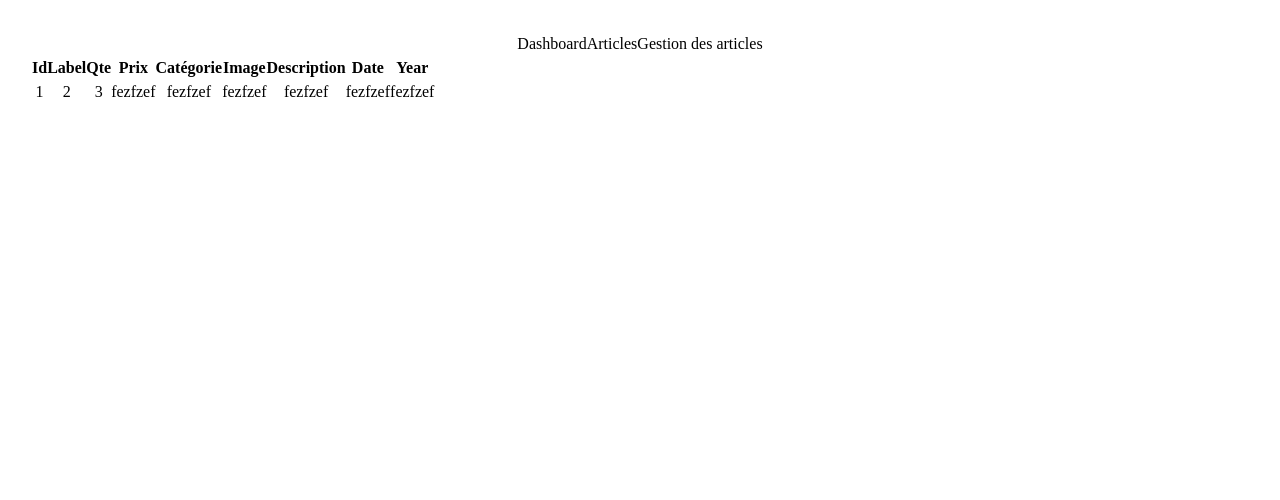
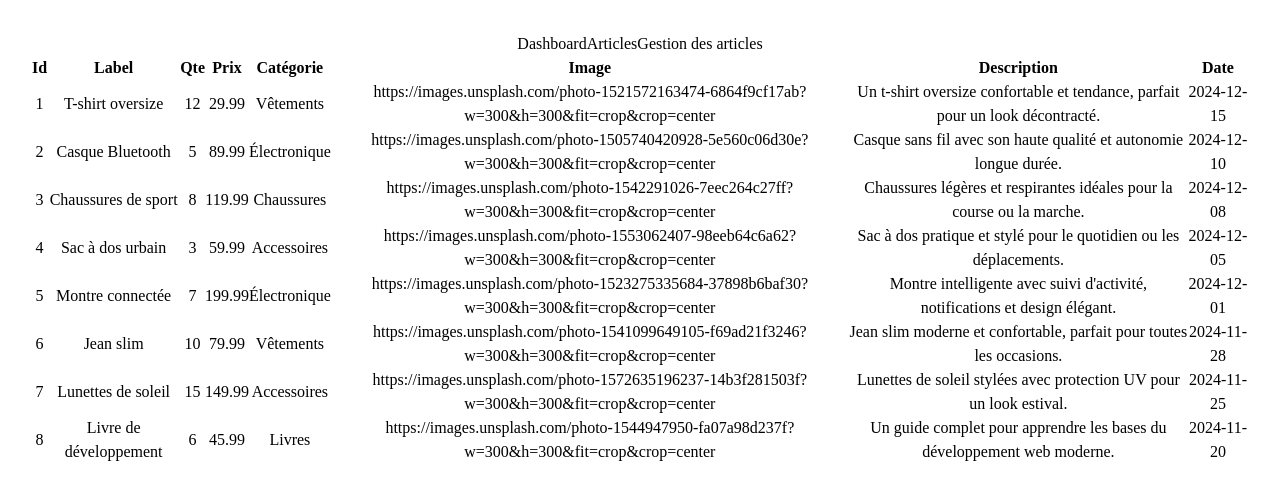
Before and after one commit to bobe974/TestTemplate, a React (Vite) app in the folder eshop-amajaune/: page /manage in a window 1280 px wide. Shown: the top 500 px of the page. Built offline with nearby package versions, Linux system fonts and the light colour scheme.

Commit message:
update model component

```diff
--- /dev/null
+++ b/eshop-amajaune/src/components/productUpdate.jsx
@@ -0,0 +1,69 @@
+import { useForm } from "react-hook-form";
+
+function ProductUpdate({ product }) {
+  const {
+    register,
+    handleSubmit,
+    formState: { errors }
+  } = useForm({
+    defaultValues: product
+  });
+
+  const onSubmit = (data) => {
+    console.log("Produit mis à jour :", data);
+    //maj data dans le via une methode provenant de app conxtext
+  };
+
+  return (
+    <form
+      onSubmit={handleSubmit(onSubmit)}
+      className="space-y-4 p-6 bg-white rounded shadow-md max-w-xl mx-auto"
+    >
+      <h2 className="text-xl font-semibold">Éditer le produit</h2>
+
+      <input type="hidden" {...register("id")} />
+
+      <div>
+        <label>Nom</label>
+        <input {...register("nom")} className="w-full border px-3 py-2 rounded" />
+      </div>
+
+      <div className="grid grid-cols-2 gap-4">
+        <div>
+          <label>Quantité</label>
+          <input type="number" {...register("qte")} className="w-full border px-3 py-2 rounded" />
+        </div>
+        <div>
+          <label>Prix</label>
+          <input type="number" step="0.01" {...register("prix")} className="w-full border px-3 py-2 rounded" />
+        </div>
+      </div>
+
+      <div>
+        <label>Catégorie</label>
+        <input {...register("categorie")} className="w-full border px-3 py-2 rounded" />
+      </div>
+
+      <div>
+        <label>Image</label>
+        <input {...register("image")} className="w-full border px-3 py-2 rounded" />
+      </div>
+
+      <div>
+        <label>Date de publication</label>
+        <input type="date" {...register("dateDePublication")} className="w-full border px-3 py-2 rounded" />
+      </div>
+
+      <div>
+        <label>Description</label>
+        <textarea {...register("description")} rows={3} className="w-full border px-3 py-2 rounded" />
+      </div>
+
+      <button type="submit" className="bg-blue-600 text-white px-4 py-2 rounded hover:bg-blue-700">
+        Enregistrer
+      </button>
+    </form>
+  );
+}
+
+export default ProductUpdate;
--- a/eshop-amajaune/src/pages/home.jsx
+++ b/eshop-amajaune/src/pages/home.jsx
@@ -5,7 +5,7 @@ import { useProducts } from "../context/ProductContext";
 
 function Home() {
 
-  const { produits, setProduits } = useProducts();
+  const { produits } = useProducts();
   return (
     <div>
       <div className="text-right p-4">
@@ -15,7 +15,6 @@ function Home() {
       </div>
       <div className="grid grid-cols-4 gap-4">
         {produits.map((p) => {
-          console.log("img " + p.image);
           return <ProductCard product={p} key={p.id} />;
         })}
       </div>
--- a/eshop-amajaune/src/pages/manageProduct.jsx
+++ b/eshop-amajaune/src/pages/manageProduct.jsx
@@ -1,36 +1,97 @@
-import React from "react";
+import { useProducts } from "../context/ProductContext";
+import Modal from "../components/modal";
+import { useState } from "react";
+import ProductUpdate from "../components/productUpdate";
 
 function ManageProduct() {
+  const { produits } = useProducts();
+  const [isModalOpen, setIsModalOpen] = useState(false);
+  const [selectedProduct, setSelectedProduct] = useState(null);
+
+  const handleClick = (id) => {
+    const product = produits.find((p) => p.id === id);
+    setSelectedProduct(product);
+    setIsModalOpen(true);
+  };
   return (
-    <div className="flex justify-center">
-      <table class="table-auto">
-        <thead>
+    <div className="w-full overflow-x-auto">
+      <div className="min-w-full inline-block align-middle">
+        <div className="overflow-hidden border border-gray-200 rounded-lg shadow-sm">
+          <table className="min-w-full divide-y divide-gray-200">
+            <thead className="bg-gray-50">
               <tr>
-            <th>Id</th>
-            <th>Label</th>
-            <th>Qte</th>
-            <th>Prix</th>
-            <th>Catégorie</th>
-            <th>Image</th>
-            <th>Description</th>
-            <th>Date</th>
-            <th>Year</th>
+                <th className="px-4 py-3 text-left text-xs font-medium text-gray-500 uppercase tracking-wider">
+                  Id
+                </th>
+                <th className="px-4 py-3 text-left text-xs font-medium text-gray-500 uppercase tracking-wider">
+                  Label
+                </th>
+                <th className="px-4 py-3 text-left text-xs font-medium text-gray-500 uppercase tracking-wider">
+                  Qte
+                </th>
+                <th className="px-4 py-3 text-left text-xs font-medium text-gray-500 uppercase tracking-wider">
+                  Prix
+                </th>
+                <th className="px-4 py-3 text-left text-xs font-medium text-gray-500 uppercase tracking-wider">
+                  Catégorie
+                </th>
+                <th className="px-4 py-3 text-left text-xs font-medium text-gray-500 uppercase tracking-wider">
+                  Image
+                </th>
+                <th className="px-4 py-3 text-left text-xs font-medium text-gray-500 uppercase tracking-wider">
+                  Description
+                </th>
+                <th className="px-4 py-3 text-left text-xs font-medium text-gray-500 uppercase tracking-wider">
+                  Date
+                </th>
               </tr>
             </thead>
-        <tbody>
-          <tr>
-            <td>1</td>
-            <td>2</td>
-            <td>3</td>
-            <td>fezfzef</td>
-            <td>fezfzef</td>
-            <td>fezfzef</td>
-            <td>fezfzef</td>
-            <td>fezfzef</td>
-            <td>fezfzef</td>
+            <tbody className="bg-white divide-y divide-gray-200">
+              {produits.map((p) => (
+                <tr
+                  key={p.id}
+                  onClick={() => handleClick(p.id)}
+                  className="hover:bg-gray-100 cursor-pointer transition-colors"
+                >
+                  <td className="px-4 py-4 whitespace-nowrap text-sm font-medium text-gray-900">
+                    {p.id}
+                  </td>
+                  <td className="px-4 py-4 whitespace-nowrap text-sm text-gray-900">
+                    {p.nom}
+                  </td>
+                  <td className="px-4 py-4 whitespace-nowrap text-sm text-gray-900">
+                    {p.qte}
+                  </td>
+                  <td className="px-4 py-4 whitespace-nowrap text-sm text-gray-900">
+                    {p.prix}
+                  </td>
+                  <td className="px-4 py-4 whitespace-nowrap text-sm text-gray-900">
+                    {p.categorie}
+                  </td>
+                  <td className="px-4 py-4 whitespace-nowrap text-sm text-gray-900">
+                    {p.image}
+                  </td>
+                  <td className="px-4 py-4 text-sm text-gray-900 max-w-xs truncate">
+                    {p.description}
+                  </td>
+                  <td className="px-4 py-4 whitespace-nowrap text-sm text-gray-900">
+                    {p.dateDePublication}
+                  </td>
                 </tr>
+              ))}
             </tbody>
+            {selectedProduct && (
+              <Modal
+                isOpen={isModalOpen}
+                onClose={() => setIsModalOpen(false)}
+                title={selectedProduct.nom}
+                children={<ProductUpdate product = {selectedProduct}></ProductUpdate>}
+              >
+              </Modal>
+            )}
           </table>
+        </div>
+      </div>
     </div>
   );
 }
--- a/eshop-amajaune/src/pages/productPage.jsx
+++ b/eshop-amajaune/src/pages/productPage.jsx
@@ -1,4 +1,3 @@
-// pages/ProductPage.jsx
 import { useParams } from 'react-router-dom';
 
 function ProductPage() {
```
Lines whose indentation alone changed are shown as unchanged.
